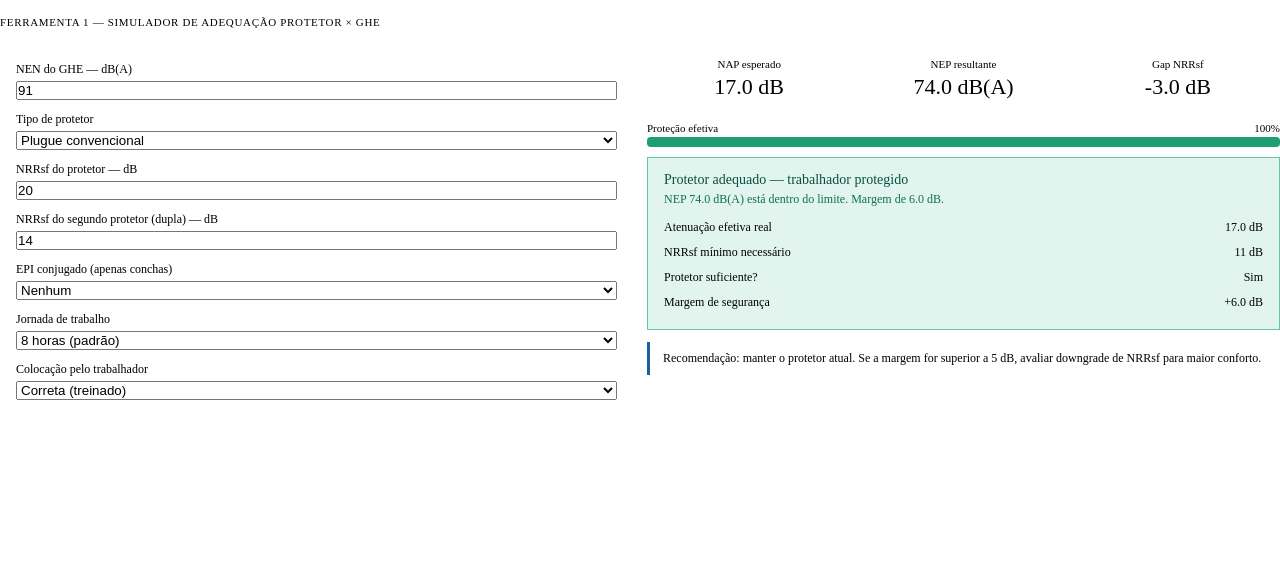
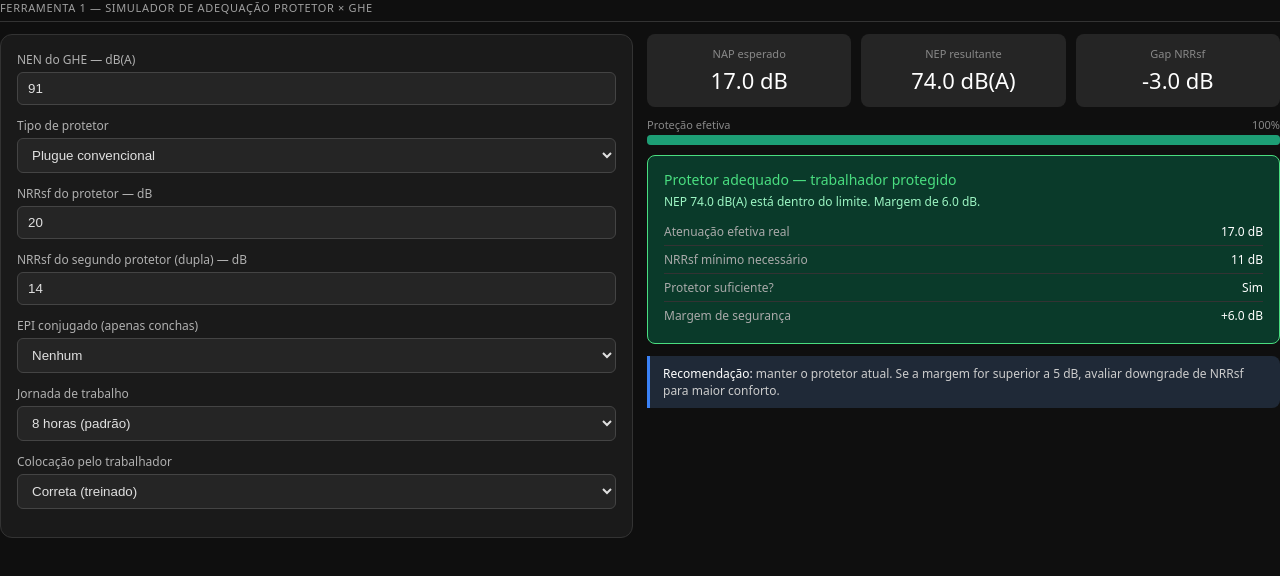
Before and after one commit to nexstra-hub/conexao-ruido-2026, a plain HTML site: page index.html in a window 1280 px wide. Drawn offline with Linux system fonts and the light colour scheme.

Commit message:
Dark Update index.html

```diff
--- a/index.html
+++ b/index.html
@@ -1,44 +1,123 @@
-
+<!DOCTYPE html>
+<html lang="pt-BR">
+<head>
+<meta charset="UTF-8">
+<title>Simulador de Adequação do Protetor Auditivo</title>
 <style>
     *{box-sizing:border-box;margin:0;padding:0}
     .sr-only{position:absolute;width:1px;height:1px;overflow:hidden;clip:rect(0,0,0,0)}
-.wrap{padding:1rem 0}
+
+    body, .wrap {
+        background: #0f0f0f;
+        color: #e0e0e0;
+        font-family: system-ui, -apple-system, sans-serif;
+    }
+
     .sec{margin-bottom:1.5rem}
-.sl{font-size:11px;font-weight:500;color:var(--color-text-secondary);letter-spacing:.06em;text-transform:uppercase;padding-bottom:6px;border-bottom:.5px solid var(--color-border-tertiary);margin-bottom:12px}
+    .sl{
+        font-size:11px;
+        font-weight:500;
+        color:#a0a0a0;
+        letter-spacing:.06em;
+        text-transform:uppercase;
+        padding-bottom:6px;
+        border-bottom:.5px solid #333;
+        margin-bottom:12px
+    }
+
     .grid2{display:grid;grid-template-columns:1fr 1fr;gap:14px}
     .grid3{display:grid;grid-template-columns:1fr 1fr 1fr;gap:10px}
-.grid4{display:grid;grid-template-columns:repeat(auto-fit,minmax(120px,1fr));gap:10px}
-.card{background:var(--color-background-primary);border:.5px solid var(--color-border-tertiary);border-radius:var(--border-radius-lg);padding:16px}
+
+    .card{
+        background:#1a1a1a;
+        border:.5px solid #333;
+        border-radius:12px;
+        padding:16px;
+    }
+
     .field{margin-bottom:12px}
-.field label{display:block;font-size:12px;color:var(--color-text-secondary);margin-bottom:4px}
-.field select,.field input[type=number]{width:100%}
-.kpi{background:var(--color-background-secondary);border-radius:var(--border-radius-md);padding:12px 14px;text-align:center}
-.kv{font-size:22px;font-weight:500;margin-top:4px}
-.kl{font-size:11px;color:var(--color-text-secondary)}
-.ks{font-size:11px;color:var(--color-text-tertiary);margin-top:3px}
-.verdict{border-radius:var(--border-radius-md);padding:14px 16px;margin-top:12px}
-.v-ok{background:#E1F5EE;border:.5px solid #5DCAA5}
-.v-warn{background:#FAEEDA;border:.5px solid #EF9F27}
-.v-crit{background:#FCEBEB;border:.5px solid #F09595}
+    .field label{
+        display:block;
+        font-size:12px;
+        color:#b0b0b0;
+        margin-bottom:4px;
+    }
+    .field select, .field input[type=number]{
+        width:100%;
+        background:#252525;
+        color:#e0e0e0;
+        border:1px solid #444;
+        border-radius:6px;
+        padding:8px 10px;
+    }
+    .field select:focus, .field input[type=number]:focus{
+        outline:none;
+        border-color:#3b82f6;
+    }
+
+    .kpi{
+        background:#252525;
+        border-radius:8px;
+        padding:12px 14px;
+        text-align:center;
+    }
+    .kv{font-size:22px;font-weight:500;margin-top:4px; color:#ffffff}
+    .kl{font-size:11px;color:#888}
+
+    .verdict{
+        border-radius:8px;
+        padding:14px 16px;
+        margin-top:12px;
+    }
+    .v-ok{background:#0a3a2a;border:.5px solid #4ade80}
+    .v-warn{background:#3f2a1a;border:.5px solid #facc15}
+    .v-crit{background:#3a1f1f;border:.5px solid #f87171}
+
     .v-title{font-size:14px;font-weight:500;margin-bottom:4px}
-.v-ok .v-title{color:#085041}.v-warn .v-title{color:#633806}.v-crit .v-title{color:#791F1F}
-.v-body{font-size:12px;margin-bottom:8px}
-.v-ok .v-body{color:#0F6E56}.v-warn .v-body{color:#854F0B}.v-crit .v-body{color:#A32D2D}
-.rec-row{display:flex;justify-content:space-between;font-size:12px;padding:5px 0;border-bottom:.5px solid var(--color-border-tertiary)}
+    .v-ok .v-title{color:#4ade80}
+    .v-warn .v-title{color:#facc15}
+    .v-crit .v-title{color:#f87171}
+
+    .v-body{font-size:12px;margin-bottom:8px; color:#ddd}
+    .v-ok .v-body{color:#9cf5c3}
+    .v-warn .v-body{color:#fde047}
+    .v-crit .v-body{color:#fda4a4}
+
+    .rec-row{
+        display:flex;
+        justify-content:space-between;
+        font-size:12px;
+        padding:5px 0;
+        border-bottom:.5px solid #333;
+    }
     .rec-row:last-child{border-bottom:none}
-.rec-key{color:var(--color-text-secondary)}
-.rec-val{font-weight:500;color:var(--color-text-primary)}
+    .rec-key{color:#aaa}
+    .rec-val{font-weight:500;color:#ffffff}
+
     .bar-wrap{margin-top:10px}
-.bar-lbl{display:flex;justify-content:space-between;font-size:11px;color:var(--color-text-secondary);margin-bottom:3px}
-.bar-bg{background:var(--color-background-secondary);border-radius:4px;height:10px}
+    .bar-lbl{display:flex;justify-content:space-between;font-size:11px;color:#888;margin-bottom:3px}
+    .bar-bg{background:#333;border-radius:4px;height:10px}
     .bar-fill{height:10px;border-radius:4px;transition:width .3s}
-.ins{border-left:3px solid #185FA5;border-radius:0 var(--border-radius-md) var(--border-radius-md) 0;background:var(--color-background-secondary);padding:9px 13px;font-size:12px;color:var(--color-text-secondary);margin-top:12px}
-.ins b{color:var(--color-text-primary);font-weight:500}
+
+    .ins{
+        border-left:3px solid #3b82f6;
+        border-radius:0 8px 8px 0;
+        background:#1f2937;
+        padding:9px 13px;
+        font-size:12px;
+        color:#ccc;
+        margin-top:12px
+    }
+    .ins b{color:#ffffff;font-weight:500}
 </style>
-<h2 class="sr-only">Ferramenta 1 — Simulador de adequação do protetor auditivo ao GHE. Informe o NEN do ambiente, o tipo de protetor, o NRRsf e as condições de uso para calcular o NAP esperado e o NEP resultante.</h2>
+</head>
+<body>
+
+<h2 class="sr-only">Ferramenta 1 — Simulador de adequação do protetor auditivo ao GHE</h2>
 <div class="wrap">
 <div class="sec">
   <div class="sl">Ferramenta 1 — Simulador de adequação protetor × GHE</div>
+
   <div class="grid2">
     <div class="card">
       <div class="field"><label>NEN do GHE — dB(A)</label><input type="number" id="fNen" min="70" max="115" value="91" step="0.5" oninput="calc()"></div>
@@ -76,16 +155,19 @@
         </select>
       </div>
     </div>
+
     <div>
       <div class="grid3" style="margin-bottom:10px">
         <div class="kpi"><div class="kl">NAP esperado</div><div class="kv" id="oNap">—</div></div>
         <div class="kpi"><div class="kl">NEP resultante</div><div class="kv" id="oNep">—</div></div>
         <div class="kpi"><div class="kl">Gap NRRsf</div><div class="kv" id="oGap">—</div></div>
       </div>
+
       <div class="bar-wrap">
         <div class="bar-lbl"><span>Proteção efetiva</span><span id="oPctBar">—</span></div>
         <div class="bar-bg"><div class="bar-fill" id="oBar" style="width:0%;background:#1D9E75"></div></div>
       </div>
+
       <div id="oVerdict" class="verdict v-ok" style="margin-top:10px">
         <div class="v-title" id="oVTitle">—</div>
         <div class="v-body" id="oVBody">—</div>
@@ -94,16 +176,19 @@
         <div class="rec-row"><span class="rec-key">Protetor suficiente?</span><span class="rec-val" id="oVSuf">—</span></div>
         <div class="rec-row"><span class="rec-key">Margem de segurança</span><span class="rec-val" id="oVMarg">—</span></div>
       </div>
+
       <div class="ins" id="oRec">Preencha os campos ao lado para calcular.</div>
     </div>
   </div>
 </div>
 </div>
+
 <script>
 const OFFSETS={plugue_conv:{base:-3,max:3},plugue_sonda:{base:-2.7,max:3},concha:{base:-5,max:1},capconcha:{base:-4.8,max:1.2},dupla:{base:3,max:3}};
 const EPI_PENALTY={nenhum:0,oculos:-1.2,mascara:-1.4,bone:-1.0,balaclava:-1.5};
 const JORNADA_PENALTY={8:0,10:1.5,12:3.0};
 const COLOC_PENALTY={ok:0,ruim:-10.5};
+
 function calc(){
   const nen=parseFloat(document.getElementById('fNen').value)||91;
   const tipo=document.getElementById('fTipo').value;
@@ -112,8 +197,10 @@ function calc(){
   const epi=document.getElementById('fEpi').value;
   const jornada=document.getElementById('fJornada').value;
   const coloc=document.getElementById('fColoc').value;
+
   const hasEpi=tipo==='concha'||tipo==='capconcha'||tipo==='dupla';
   const off=OFFSETS[tipo];
+
   let nap;
   if(tipo==='dupla'){
     const maior=Math.max(nrrsf,nrrsf2);
@@ -121,8 +208,10 @@ function calc(){
   } else {
     nap=nrrsf+off.base;
   }
+
   if(hasEpi) nap+=EPI_PENALTY[epi];
   nap+=COLOC_PENALTY[coloc];
+
   const jPen=JORNADA_PENALTY[jornada];
   const nepEfetivo=nen+jPen;
   const nep=Math.round((nepEfetivo-nap)*10)/10;
@@ -130,21 +219,26 @@ function calc(){
   const gap=Math.round((nap-nrrsf)*10)/10;
   const margem=Math.round((80-nep)*10)/10;
   const pct=Math.min(100,Math.max(0,Math.round(nap/(nen-80)*100)));
+
   document.getElementById('oNap').textContent=nap.toFixed(1)+' dB';
   document.getElementById('oNep').textContent=nep.toFixed(1)+' dB(A)';
   document.getElementById('oGap').textContent=(gap>=0?'+':'')+gap.toFixed(1)+' dB';
   document.getElementById('oPctBar').textContent=pct+'%';
+
   const bar=document.getElementById('oBar');
   bar.style.width=pct+'%';
   bar.style.background=nep<=80?'#1D9E75':nep<=85?'#EF9F27':'#E24B4A';
+
   document.getElementById('oVNap').textContent=nap.toFixed(1)+' dB';
   document.getElementById('oVMin').textContent=nrrsf_min+' dB';
   document.getElementById('oVSuf').textContent=nap>=(nrrsf_min-1)?'Sim':'Não';
   document.getElementById('oVMarg').textContent=(margem>=0?'+':'')+margem.toFixed(1)+' dB';
+
   const verd=document.getElementById('oVerdict');
   const vt=document.getElementById('oVTitle');
   const vb=document.getElementById('oVBody');
   const rec=document.getElementById('oRec');
+
   verd.className='verdict';
   if(nep<=80){
     verd.classList.add('v-ok');
@@ -165,3 +259,6 @@ function calc(){
 }
 calc();
 </script>
+
+</body>
+</html>
```
Lines whose indentation alone changed are shown as unchanged.
